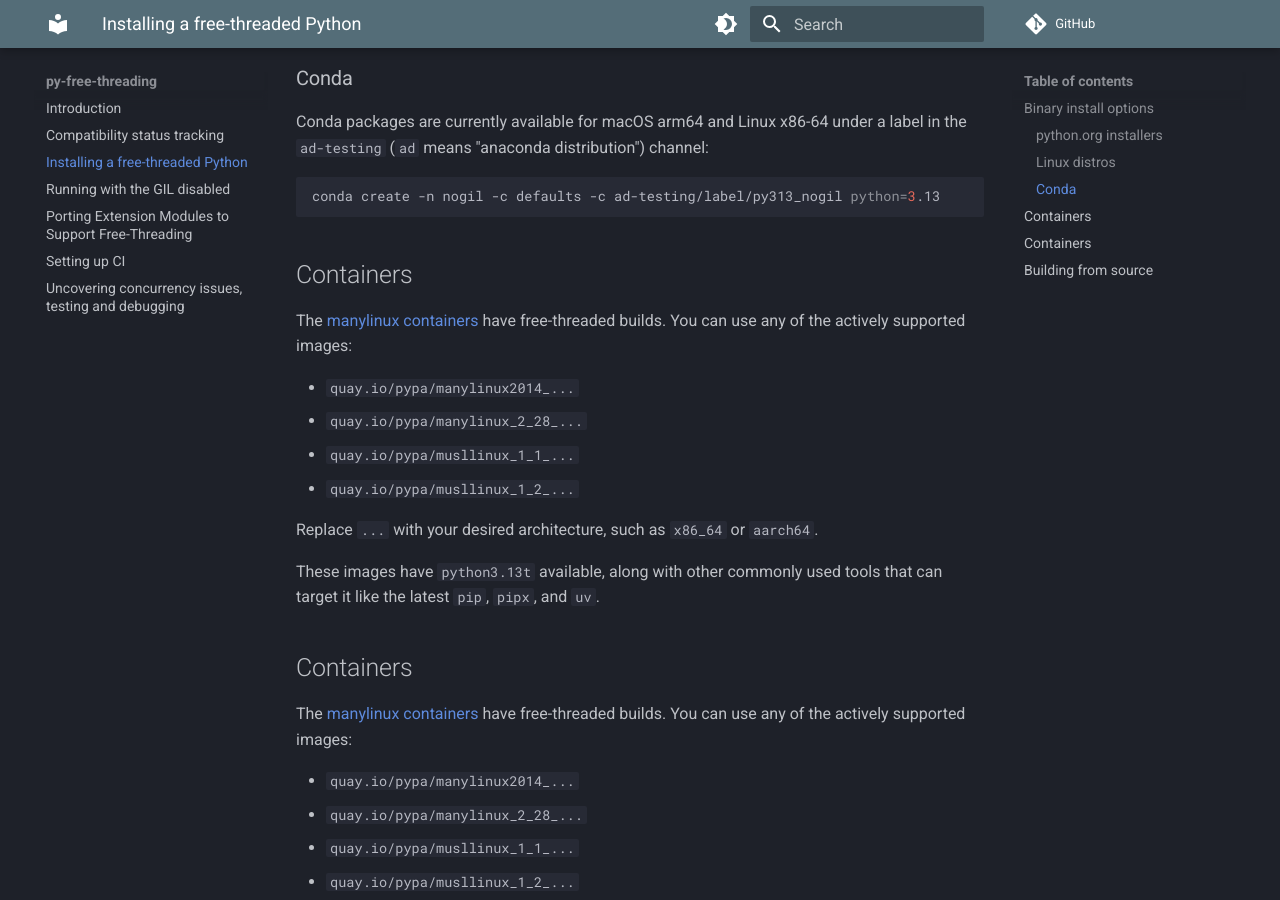
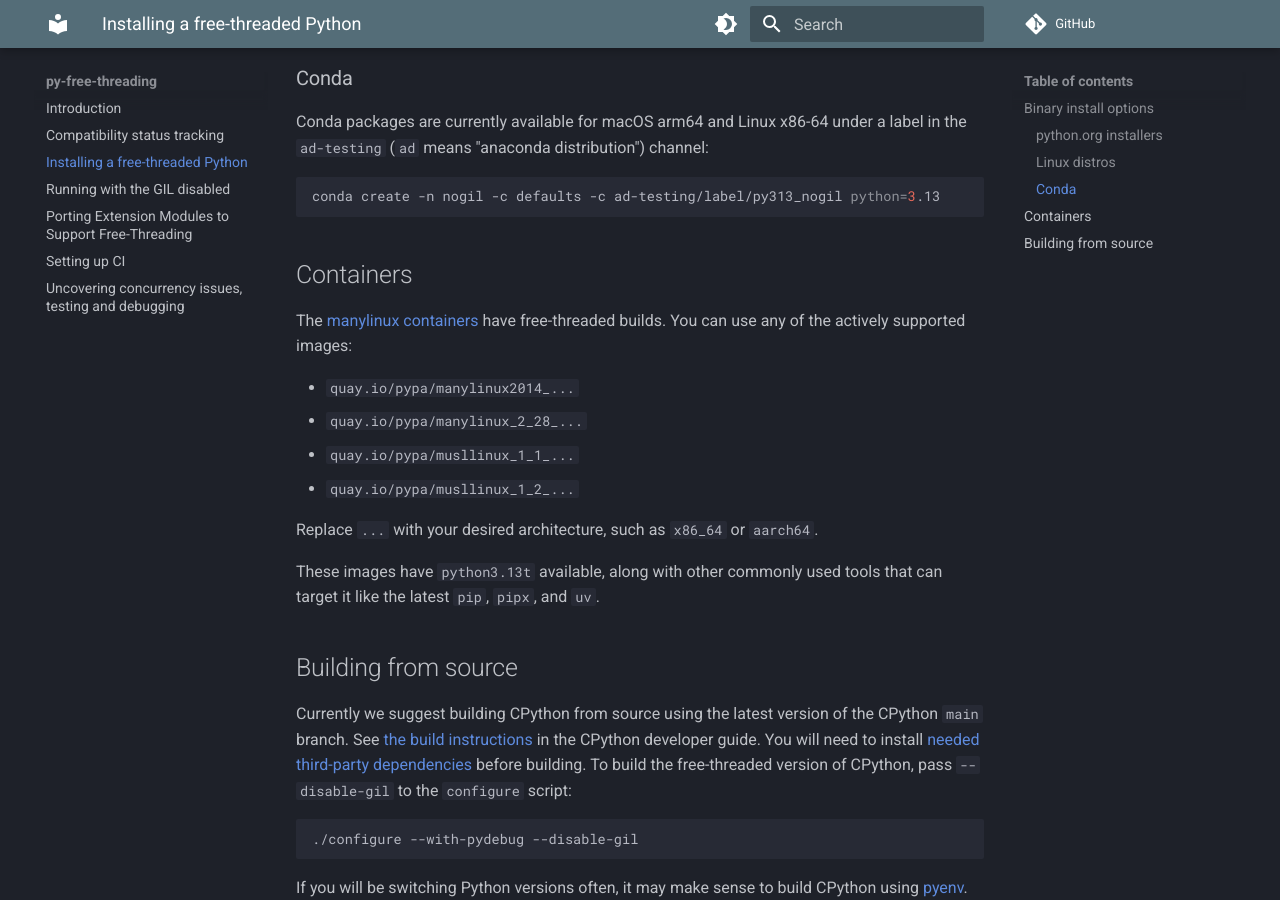
Before and after one commit to Quansight-Labs/free-threaded-compatibility, an MkDocs documentation site: the page built from docs/installing_cpython.md, in a window 1280 px wide and 900 px high, scrolled down 1050 px. Built offline with MkDocs 1.6.1 and Material for MkDocs 9.7.7, drawn with Linux system fonts in a browser that asks for light colours; comment, search, counter and statistics services are not loaded.

Commit message:
Post merge fixes

```diff
--- a/docs/installing_cpython.md
+++ b/docs/installing_cpython.md
@@ -91,21 +91,6 @@ Replace `...` with your desired architecture, such as `x86_64` or `aarch64`.
 These images have `python3.13t` available, along with other commonly used tools
 that can target it like the latest `pip`, `pipx`, and `uv`.
 
-## Containers
-
-The [manylinux containers](https://github.com/pypa/manylinux) have free-threaded
-builds. You can use any of the actively supported images:
-
-- `quay.io/pypa/manylinux2014_...`
-- `quay.io/pypa/manylinux_2_28_...`
-- `quay.io/pypa/musllinux_1_1_...`
-- `quay.io/pypa/musllinux_1_2_...`
-
-Replace `...` with your desired architecture, such as `x86_64` or `aarch64`.
-
-These images have `python3.13t` available, along with other commonly used tools
-that can target it like the latest `pip`, `pipx`, and `uv`.
-
 ## Building from source
 
 Currently we suggest building CPython from source using the latest version of
```
Also changed, not shown: docs/porting.md (+4 -2 lines).
